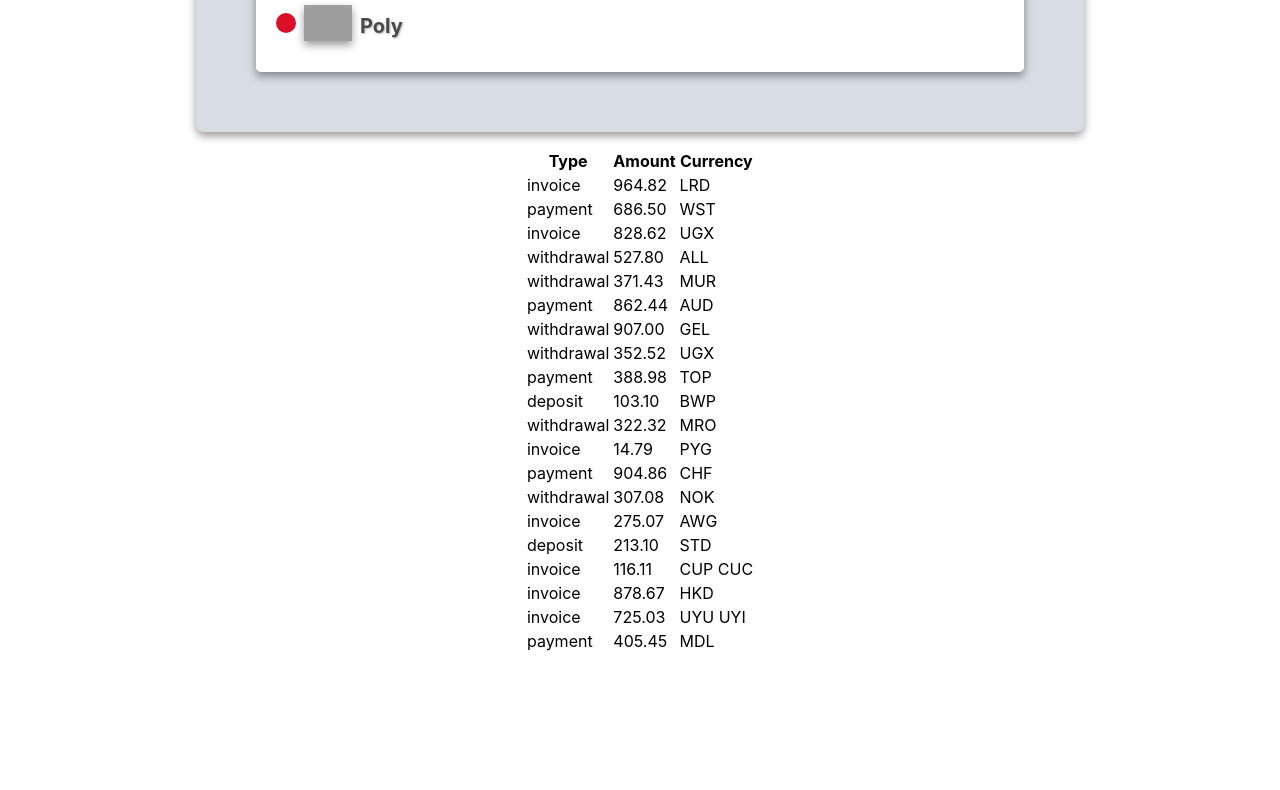
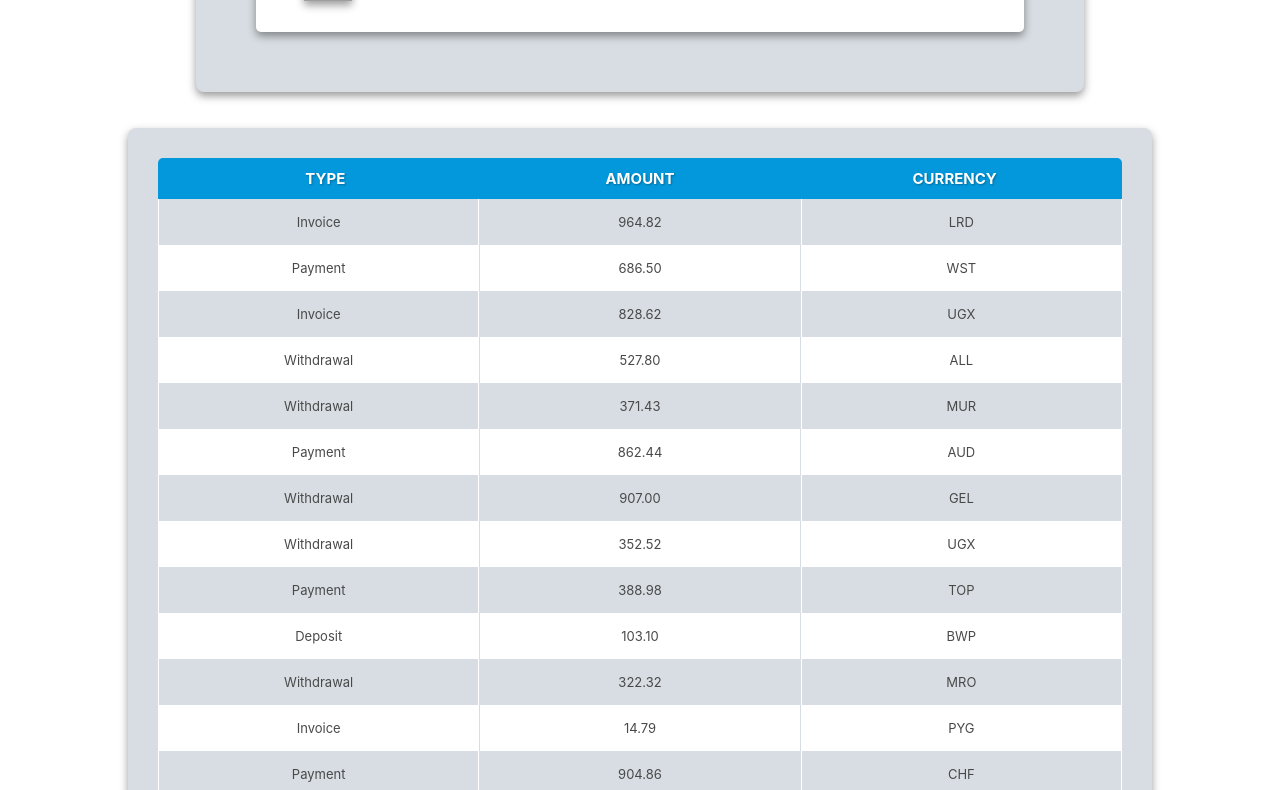
Before and after one commit to MaggieWesolowska/goit-react-hw-01-components, a React (Create React App) app: page / in a window 1280 px wide. Shown: the part 1610-2400 px from the top of the page. Before the commit the page ends 2264 px from the top, so only its background shows below. Built offline with nearby package versions, Linux system fonts and the light colour scheme; grey boxes are pictures that could not be loaded.

Commit message:
added css module to transaction

```diff
--- a/src/components/FriendList/FriendList.module.css
+++ b/src/components/FriendList/FriendList.module.css
@@ -17,6 +17,7 @@
   margin-bottom: 20px;
   padding: 20px;
   filter: drop-shadow(0px 4px 4px rgba(0, 0, 0, 0.4));
+  cursor: pointer;
 }
 
 .item:last-child {
--- a/src/components/Profile/Profile.module.css
+++ b/src/components/Profile/Profile.module.css
@@ -1,5 +1,5 @@
 .profile {
-  padding: 80px;
+  padding: 60px;
   background-color: rgb(215, 221, 226);
   width: 60%;
   border-radius: 8px;
@@ -56,6 +56,7 @@
 .item {
   text-align: center;
   padding: 10px 20px;
+  cursor: pointer;
 }
 
 .label {
@@ -71,6 +72,7 @@
   font-weight: 700;
   margin: 0;
   margin-bottom: 10px;
+  text-shadow: 1px 1px 2px rgba(0, 0, 0, 0.3);
 }
 
 .item:last-child {
--- /dev/null
+++ b/src/components/TransactionHistory/Transaction.module.css
@@ -0,0 +1,50 @@
+.table {
+  display: flex;
+  flex-direction: column;
+  justify-content: center;
+  margin: 20px 0;
+  padding: 30px;
+  width: 80%;
+  background: rgb(215, 221, 226);
+  filter: drop-shadow(0px 4px 4px rgba(0, 0, 0, 0.4));
+  border-radius: 8px;
+}
+
+.tableHead {
+  display: grid;
+  grid-template-columns: repeat(3, 1fr);
+  color: white;
+  padding: 10px;
+  text-transform: uppercase;
+  font-size: 15px;
+  border-top-left-radius: 5px;
+  border-top-right-radius: 5px;
+  background-color: #0398dc;
+  text-shadow: 1px 1px 2px rgba(0, 0, 0, 0.3);
+}
+
+.tableColumn {
+  text-align: center;
+  color: #494949;
+  font-size: 13px;
+  text-transform: capitalize;
+  padding: 15px;
+}
+
+.tableBody {
+  display: grid;
+  grid-template-columns: repeat(3, 1fr);
+}
+.tableBody:nth-child(even) {
+  background-color: white;
+}
+
+.tableColumn:nth-child(even) {
+  border-left: 1px solid rgb(215, 221, 226);
+  border-right: 1px solid rgb(215, 221, 226);
+}
+
+.tableColumn:nth-child(odd) {
+  border-left: 1px solid white;
+  border-right: 1px solid white;
+}
--- a/src/components/TransactionHistory/TransactionHistory.jsx
+++ b/src/components/TransactionHistory/TransactionHistory.jsx
@@ -1,22 +1,23 @@
 import PropTypes from 'prop-types';
+import css from './Transaction.module.css';
 
 export const TransactionHistory = ({ items }) => {
   return (
-    <table>
+    <table className={css.table}>
       <thead>
-        <tr>
-          <th>Type</th>
-          <th>Amount</th>
-          <th>Currency</th>
+        <tr className={css.tableHead}>
+          <th className={css.headline}>Type</th>
+          <th className={css.headline}>Amount</th>
+          <th className={css.headline}>Currency</th>
         </tr>
       </thead>
 
       <tbody>
         {items.map(item => (
-          <tr key={item.id}>
-            <td>{item.type}</td>
-            <td>{item.amount}</td>
-            <td>{item.currency}</td>
+          <tr className={css.tableBody} key={item.id}>
+            <td className={css.tableColumn}>{item.type}</td>
+            <td className={css.tableColumn}>{item.amount}</td>
+            <td className={css.tableColumn}>{item.currency}</td>
           </tr>
         ))}
       </tbody>
```
